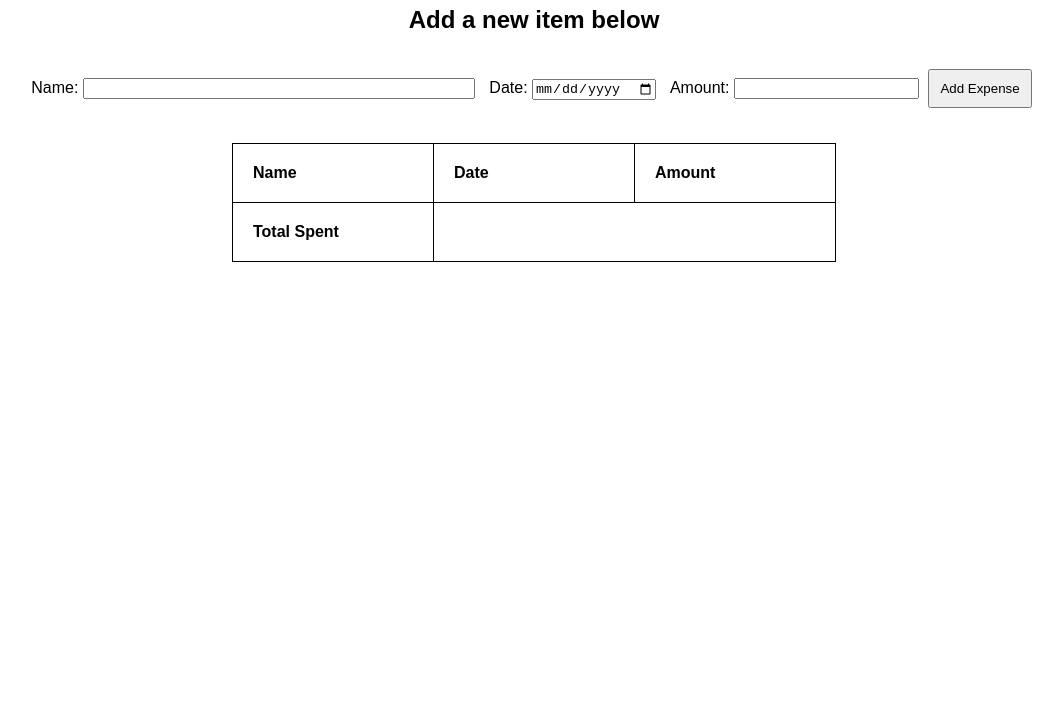
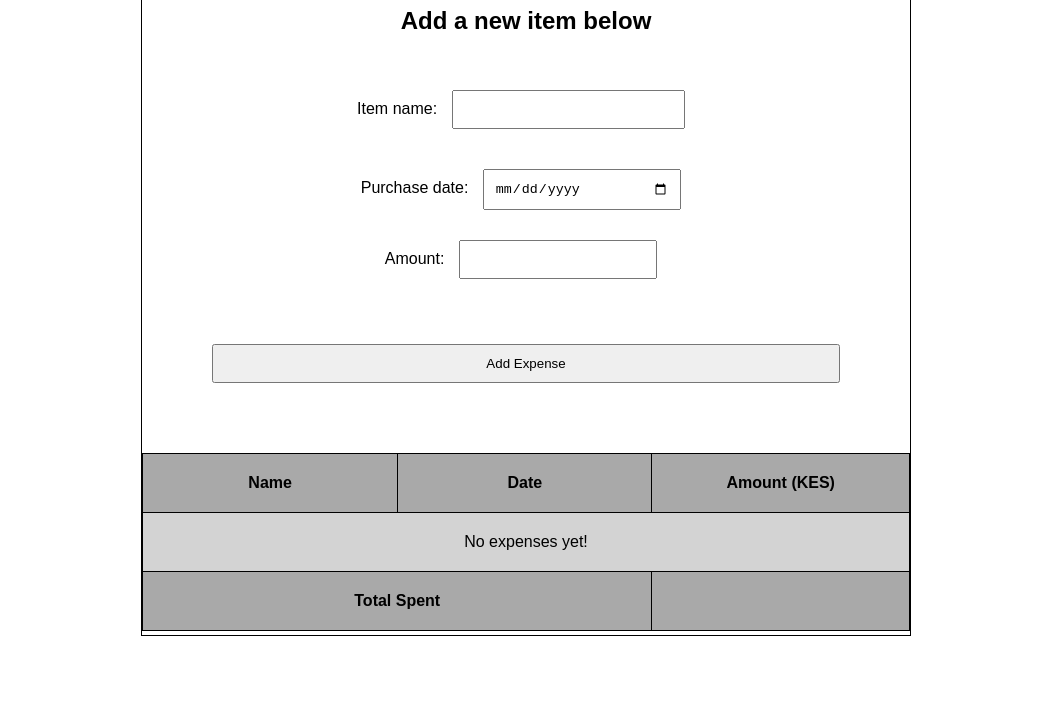
Before and after one commit to devKiratu/expense-tracker, a plain HTML site: page index.html in a window 1280 px wide. Shown: the part 74-800 px from the top of the page, without its empty margins (114-1177 px from the left). Drawn offline with Linux system fonts and the light colour scheme.

Commit message:
version 0.1

```diff
--- a/index.html
+++ b/index.html
@@ -11,11 +11,11 @@
 		<h2>Add a new item below</h2>
 		<form>
 			<label for="name">
-				Name:
+				Item name:
 				<input type="text" id="name" />
 			</label>
 			<label for="date">
-				Date:
+				Purchase date:
 				<input type="date" name="date" id="date" />
 			</label>
 			<label for="amount">
@@ -24,22 +24,23 @@
 			</label>
 			<button id="add">Add Expense</button>
 		</form>
-		<table class="added_expenses">
+		<table>
 			<thead>
 				<tr>
 					<th>Name</th>
 					<th>Date</th>
-					<th>Amount</th>
+					<th>Amount (KES)</th>
 				</tr>
 			</thead>
-			<!-- <tr>
-				<td>Maize</td>
-				<td>22/03/2020</td>
-				<td>KES 23</td>
-			</tr> -->
+			<tbody class="added_expenses">
+				<tr id="no-expenses">
+					<td colspan="3">No expenses yet!</td>
+				</tr>
+			</tbody>
 			<tfoot>
 				<tr id="summary">
-					<th>Total Spent</th>
+					<th colspan="2">Total Spent</th>
+					<th id="total"></th>
 				</tr>
 			</tfoot>
 		</table>
--- a/index.js
+++ b/index.js
@@ -3,24 +3,24 @@ const purchaseDate = document.querySelector("#date");
 const purchasePrice = document.querySelector("#amount");
 const addBtn = document.querySelector("#add");
 const table = document.querySelector(".added_expenses");
-const totalAmount = document.querySelector("#summary");
+const totalCol = document.querySelector("#total");
+const noExpenses = document.querySelector("#no-expenses");
+// const tbody = document.querySelector("tbody");
+console.log(totalCol.value);
 let summary = [];
 let sum = 0;
-// console.log(parseInt(purchasePrice.value));
 
 function addExpense(e) {
 	e.preventDefault(); // keep page from refreshing
+
+	//create an array to store all amounts to be used to calculate total amount
+	summary.push(parseFloat(purchasePrice.value));
+	sum = summary.reduce((acc, val) => acc + val, 0).toFixed(2);
 
 	//collect data entered by user
 	let name = document.createTextNode(expenseName.value);
 	let date = document.createTextNode(purchaseDate.value);
 	let amount = document.createTextNode(purchasePrice.value);
-	// console.log(parseInt(amount));
-
-	//create an array to store all amounts to be used to calculate total amount
-	// summary.push(amount);
-	// sum = summary.reduce((acc, val) => acc + val, 0);
-	// console.log(sum);
 
 	//create table row
 	let tableRow = document.createElement("tr");
@@ -40,10 +40,12 @@ function addExpense(e) {
 
 	//append the table row to the table
 	table.appendChild(tableRow);
+	totalCol.innerHTML = sum;
 
 	expenseName.value = "";
 	purchaseDate.value = "";
 	purchasePrice.value = "";
+	noExpenses.hidden = true;
 }
 
 addBtn.addEventListener("click", addExpense);
--- a/style.css
+++ b/style.css
@@ -6,42 +6,79 @@
 
 body {
 	font-family: Arial, Helvetica, sans-serif;
-	width: 100vw;
+	margin: auto;
+	width: 60vw;
 	text-align: center;
+	border: 1px solid black;
 }
 
 form {
 	padding: 10px;
 	margin: 10px;
+	display: flex;
+	flex-direction: column;
+	/* align-items: flex-start; */
+	/* justify-content: space-between;  */
+}
+
+input {
+	/* width: 50%; */
+	align-items: center;
+	justify-content: left;
+	padding: 10px;
 }
 input#name {
-	width: 30vw;
-	margin-right: 10px;
+	width: 30%;
+	margin: 10px;
 }
 input#date {
-	margin-right: 10px;
+	width: 25%;
+	margin: 0 10px;
+}
+
+input#amount {
+	width: 25%;
+	margin: 0 10px;
+	align-self: flex-start;
+}
+
+form > label {
+	margin: 5px;
+	padding: 10px;
 }
 
 table {
 	border-collapse: collapse;
-	text-align: left;
+	text-align: center;
 	display: inline-block;
 	align-content: center;
-	margin: 10px;
+	margin: auto;
 }
 
 tr,
 td,
 th {
-	width: 10rem;
+	width: 15rem;
 	height: auto;
 	border: 1px solid black;
 	padding: 20px;
 }
 
 button {
-	display: inline-block;
-	align-items: center;
+	/* display: inline-block; */
+	/* align-items: center; */
+	/* width: max-content; */
 	padding: 10px;
-	margin: 5px;
+	margin: 50px;
 }
+thead,
+tfoot {
+	background-color: darkgray;
+}
+tbody tr:nth-child(odd) {
+	background-color: lightgrey;
+}
+
+tbody tr:nth-child(even) {
+	background-color: beige;
+}
```
